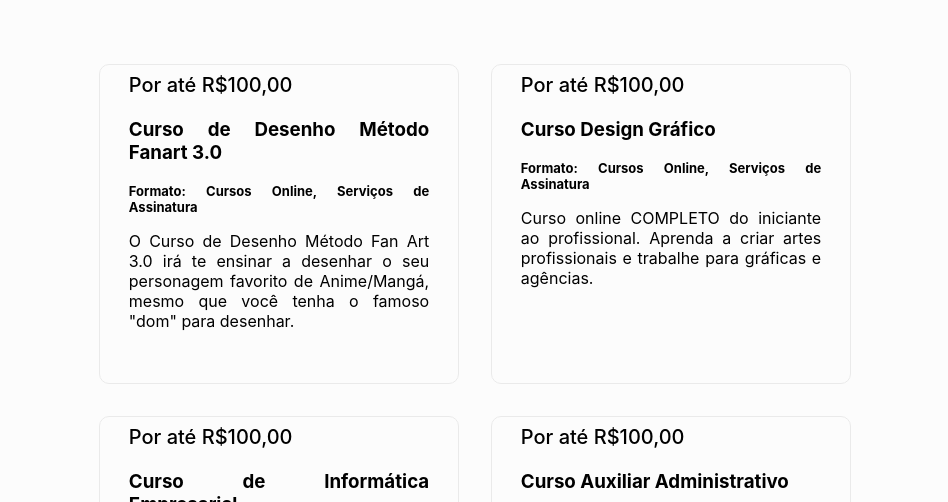
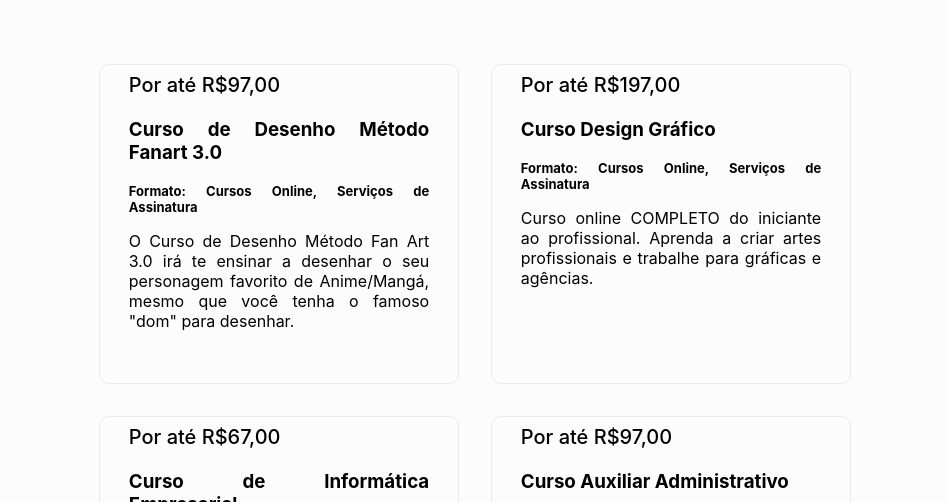
Before and after one commit to alefvieira/loja-de-cursos, a Next.js app: page / in a window 1280 px wide. Shown: the part 154-656 px from the top of the page, without its empty margins (165-1113 px from the left). Built offline with nearby package versions, Linux system fonts and the light colour scheme.

Commit message:
Add files via upload
sexta atu: preços atualizados

```diff
--- a/pages/index.js
+++ b/pages/index.js
@@ -1,6 +1,5 @@
 import Head from 'next/head'
 import styles from '../styles/Home.module.css'
-
 
 export default function Home() {
 
@@ -31,13 +30,11 @@ export default function Home() {
             href="https://go.hotmart.com/Y29172716T"
             className={styles.card}
           >
-            <h2>Por até R$100,00</h2>
+            <h2>Por até R$97,00</h2>
             <h3>Curso de Desenho Método Fanart 3.0 </h3>
             <h4>Formato: Cursos Online, Serviços de Assinatura</h4>
             <p>O Curso de Desenho Método Fan Art 3.0 irá te ensinar a desenhar o seu personagem favorito de Anime/Mangá, mesmo que você tenha o famoso "dom" para desenhar.
             </p>
-
-
           </a>
 
           <a target="_blank"
@@ -45,7 +42,7 @@ export default function Home() {
             href="https://go.hotmart.com/R39347453G"
             className={styles.card}
           >
-            <h2>Por até R$100,00</h2>
+            <h2>Por até R$197,00</h2>
             <h3>Curso Design Gráfico </h3>
             <h4>Formato: Cursos Online, Serviços de Assinatura</h4>
             <p>Curso online COMPLETO do iniciante ao profissional. Aprenda a criar artes profissionais e trabalhe para gráficas e agências.
@@ -57,7 +54,7 @@ export default function Home() {
             href="https://go.hotmart.com/T39347454X"
             className={styles.card}
           >
-            <h2>Por até R$100,00</h2>
+            <h2>Por até R$67,00</h2>
             <h3>Curso de Informática Empresarial </h3>
             <h4>Formato: Cursos Online, Serviços de Assinatura</h4>
             <p>Com 6 cursos completos em vídeo aulas, você poderá assistir quando e onde quiser pelo celular ou em qualquer outro dispositivo. Não é necessário ter computador para assistir as aulas.
@@ -67,7 +64,7 @@ export default function Home() {
           <a target="_blank"
             rel="noopener"
           href="https://go.hotmart.com/G39347111D" className={styles.card}>
-            <h2>Por até R$100,00</h2>
+            <h2>Por até R$97,00</h2>
             <h3>Curso Auxiliar Administrativo </h3>
             <h4>Formato: Cursos Online, Serviços de Assinatura</h4>
             <p>Auxiliar Administrativo - O curso nº 1 para quem quer entrar no mercado de trabalho!</p>
@@ -78,7 +75,7 @@ export default function Home() {
             href="https://go.hotmart.com/R39651724C"
             className={styles.card}
           >
-            <h2>Por até R$100,00</h2>
+            <h2>Por R$39,90</h2>
             <h3>Como fazer uma Monografia de sucesso </h3>
             <h4>Formato: eBooks, Documentos</h4>
             <p>Se você está iniciando sua MONOGRAFIA e não sabe por onde começar, este e-book é pra você!</p>
@@ -89,7 +86,7 @@ export default function Home() {
             href="https://go.hotmart.com/L47386117Q"
             className={styles.card}
           >
-            <h2>Por até R$100,00</h2>
+            <h2>Por R$34,90</h2>
             <h3>A de Abelha </h3>
             <h4>Formato: Cursos Online, Serviços de Assinatura</h4>
             <p>
@@ -102,7 +99,7 @@ export default function Home() {
             href="https://go.hotmart.com/Q39355872J"
             className={styles.card}
           >
-            <h2>Por até R$100,00</h2>
+            <h2>Por R$247,00</h2>
             <h3>Site para Negócios </h3>
             <h4>Formato: Cursos Online, Serviços de Assinatura</h4>
             <p>Aprenda criar Sites Profissionais voltados para Empreendedores que desejam posicionar sua marca na internet e construir autoridade no seu nicho de forma eficiente.</p>
@@ -111,13 +108,13 @@ export default function Home() {
           <a target="_blank"
             rel="noopener"
           href="https://go.hotmart.com/R41416796C" className={styles.card}>
-            <h2>Por até R$100,00</h2>
+            <h2>Por até R$497,00</h2>
             <h3>Curso Completo Manutenção e Conserto de Celular Versão 4.0 </h3>
             <h4>Formato: Cursos Online, Serviços de Assinatura</h4>
             <p>Curso completo do nível básico até o mais avançado onde o aluno aprende passo-a-passo a manutenção, conserto e reparo em diversos modelos de aparelho de celular de diversos fabricantes.</p>
           </a>
 
-          <a target="_blank"
+          {/* <a target="_blank"
             rel="noopener"
             href="https://go.hotmart.com/G29201386F"
             className={styles.card}
@@ -138,13 +135,14 @@ export default function Home() {
             <h4>Formato: Cursos Online, Serviços de Assinatura</h4>
             <p>O Melhor Curso de Sedução da Internet! Torne-se um Homem de Respeito e Aprenda Como Conquistar uma Mulher. Dicas Exclusivas para ser um homem que as mulheres querem, O Curso homem veio para Revolucionar.
             </p>
-          </a>
+          </a> */}
+
           <a target="_blank"
             rel="noopener"
             href="https://go.hotmart.com/D29196891G"
             className={styles.card}
           >
-            <h2>Por até R$100,00</h2>
+            <h2>Por até R$97,00</h2>
             <h3>Fechamento Inteligente </h3>
             <h4>Formato: Cursos Online, Serviços de Assinatura</h4>
             <p>O Fechamento Inteligente é um sistema que permite ao apostador otimizar suas apostas de maneira bastante inteligente.
@@ -155,7 +153,7 @@ export default function Home() {
             href="https://go.hotmart.com/V39355871I"
             className={styles.card}
           >
-            <h2>Por até R$100,00</h2>
+            <h2>Por R$19,90</h2>
             <h3>E-Book Instagram para Negócios </h3>
             <h4>Formato: eBooks, Documentos</h4>
             <p>Ebook em PDF com dicas essenciais para quem deseja transformar o seu instagram em uma conta comercial, atraente e totalmente profissional, para conquistar mais seguidores, enjangamento e fortalecimento da marca da empresa de forma eficiente e estratégica.
@@ -167,7 +165,7 @@ export default function Home() {
             href="https://go.hotmart.com/G39347449T"
             className={styles.card}
           >
-            <h2>Por até R$100,00</h2>
+            <h2>Por R$49,90</h2>
             <h3>Curso Operador de Caixa em Apostila </h3>
             <h4>Formato: eBooks, Documentos</h4>
             <p>Operador de caixa é uma das áreas que mais crescem e necessitam de pessoas. Faça nosso curso e receba um certificado reconhecido em todo o território nacional.
@@ -178,7 +176,7 @@ export default function Home() {
             href="https://go.hotmart.com/K39651548V"
             className={styles.card}
           >
-            <h2>Por até R$100,00</h2>
+            <h2>Por R$39,90</h2>
             <h3>Curso Maquiagem na Web 1.0 </h3>
             <h4>Formato: Cursos Online, Serviços de Assinatura</h4>
             <p>O Curso Maquiagem na Web é totalmente Online, disponível por 1 ano, 24 horas por dia. São mais de 35 vídeo aulas+ atualizações de novas aulas + certificado Você pode fazer de onde quiser e em qualquer horário.
```
